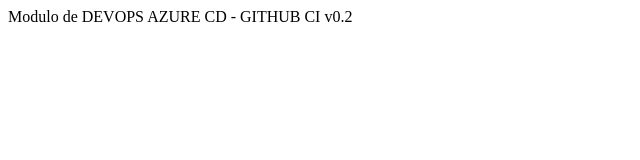
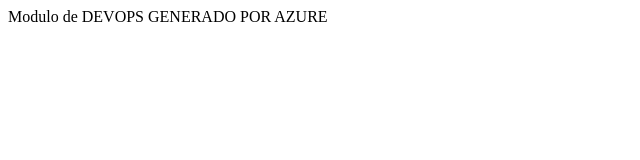
Before and after one commit to dquisi/cicdnginx, a plain HTML site: page index.html in a window 1280 px wide. Shown: the full height of the page, 0-640 px from the left. Drawn offline with Linux system fonts and the light colour scheme.

Commit message:
Azure generate

```diff
--- a/index.html
+++ b/index.html
@@ -7,6 +7,6 @@
     <title>UPS Cuenca </title>
 </head>
 <body>
-    Modulo de DEVOPS AZURE CD - GITHUB CI v0.2
+    Modulo de DEVOPS GENERADO POR AZURE
 </body>
 </html>
```
